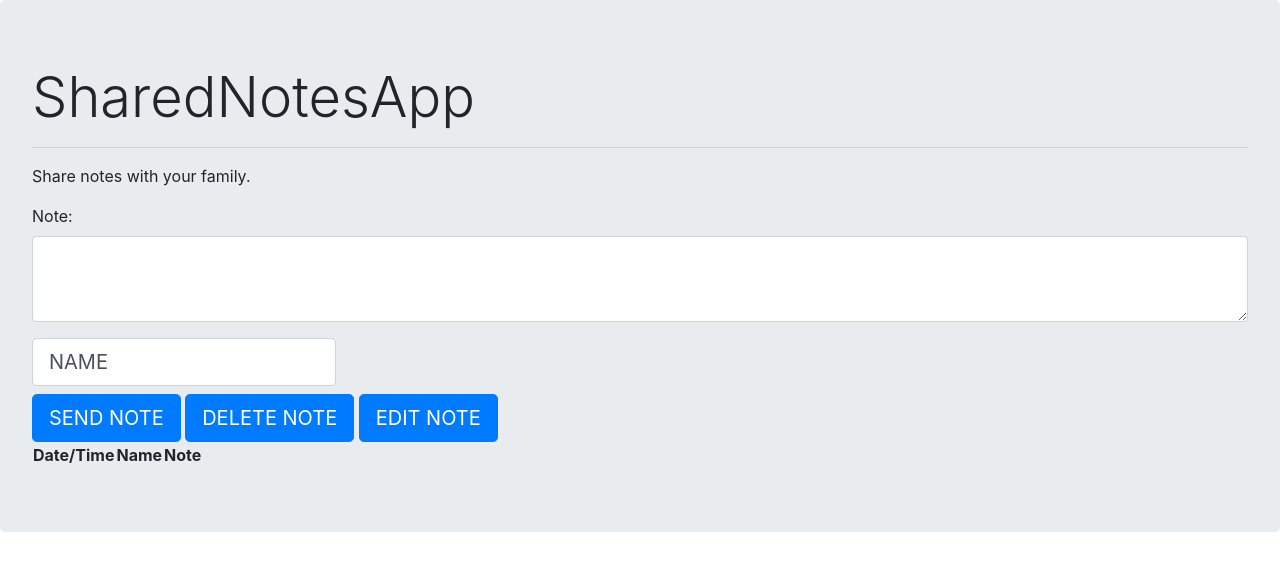
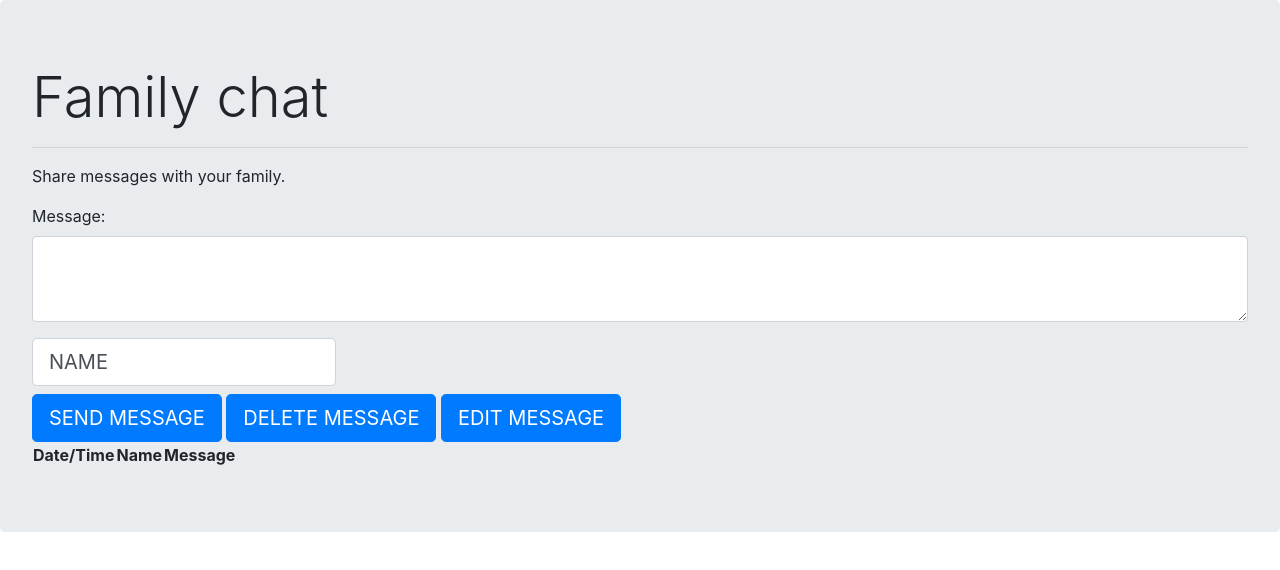
Before and after one commit to x632/sharedNotes, a plain HTML site: page public/index.html in a window 1280 px wide. Drawn offline with nearby package versions, Linux system fonts and the light colour scheme; no server answers.

Commit message:
lite nytt

```diff
--- a/public/index.html
+++ b/public/index.html
@@ -9,19 +9,20 @@
   </head>
   <body>
     <div class="jumbotron">
-      <h1 class="display-4">SharedNotesApp</h1>
+      <h1 class="display-4">Family chat</h1>
       <hr class="my-3">
-      <p>Share notes with your family.</p>
+      <p>Share messages with your family.</p>
 
       <div class="form-group">
-        <label for="exampleFormControlTextarea1">Note:</label>
+        <label for="exampleFormControlTextarea1">Message:</label>
         <textarea class="form-control" id="ema" rows="3"></textarea>
       </div>
       <input style="display: inline" class="w-25 form-control form-control-lg mb-2" type="text" value='NAME' id="nam"></input>
-      <span id = "invis" style="color:red;font-weight:bold">&nbsp;&nbsp;&nbsp;Please select a note first!</span><br>
-      <button class="btn btn-primary btn-lg" id="postButton" onclick="postNew()">SEND NOTE</button>
-      <button class="btn btn-primary btn-lg" id="deleteButton" onclick="deleteUser()">DELETE NOTE</button>
-      <button class="btn btn-primary btn-lg" id="puButton" onclick="putUser()">EDIT NOTE</button>
+      <span id = "invis" style="color:red;font-weight:bold">&nbsp;&nbsp;&nbsp;Please select a note first!</span>
+      <span id = "emptyMessage" style="color:red;font-weight:bold">&nbsp;&nbsp;&nbsp;Your message is empty!</span><br>
+      <button class="btn btn-primary btn-lg" id="postButton" onclick="postNew()">SEND MESSAGE</button>
+      <button class="btn btn-primary btn-lg" id="deleteButton" onclick="deleteUser()">DELETE MESSAGE</button>
+      <button class="btn btn-primary btn-lg" id="puButton" onclick="putUser()">EDIT MESSAGE</button>
       <div id="message">
         <table id = minTabell>
           <style type="text/css">
@@ -40,7 +41,7 @@
             <tr>
               <th>Date/Time</th>
               <th>Name</th>
-              <th>Note</th>
+              <th>Message</th>
             </tr>
           </thead>
           <tbody id = "userTable">
--- a/public/website.js
+++ b/public/website.js
@@ -7,10 +7,12 @@ let users = [];
 const userTable = document.querySelector('#userTable')
 var selected = false;
 var showWarning = document.getElementById("invis");
+var showEMWarning = document.getElementById("emptyMessage");
 showWarning.style.visibility = 'hidden';
+showEMWarning.style.visibility = 'hidden';
 async function getUsers(){
-    //showWarning.style.visibility = 'hidden';
-    try{
+
+        try{
         const response = await fetch(url);
 
         if (response.ok) {
@@ -49,8 +51,11 @@ const renderTable = async () =>{
 
     userTable.innerHTML = tableRow;
     hilitedUsers = [];
-    selectedUser = false;
-    console.log("Selected user från renderTable:" + selectedUser);
+    selected = false;
+    showWarning.style.visibility = 'hidden';
+    showEMWarning.style.visibility = 'hidden';
+    console.log("Om detta syns så borde meddelandet inte synas!");
+    console.log("Selected user från renderTable:" + selected);
 }
 getUsers();
 renderTable();
@@ -59,7 +64,10 @@ async function postNew(){
 
     let name = document.getElementById("nam").value;
     let note = document.getElementById("ema").value;
-
+    if (name == ""){
+        showEMWarning.style.visibility = 'visible';
+        return
+    }
     var myHeaders = new Headers();
     myHeaders.append("Content-Type", "application/json");
     var d = new Date();
```
